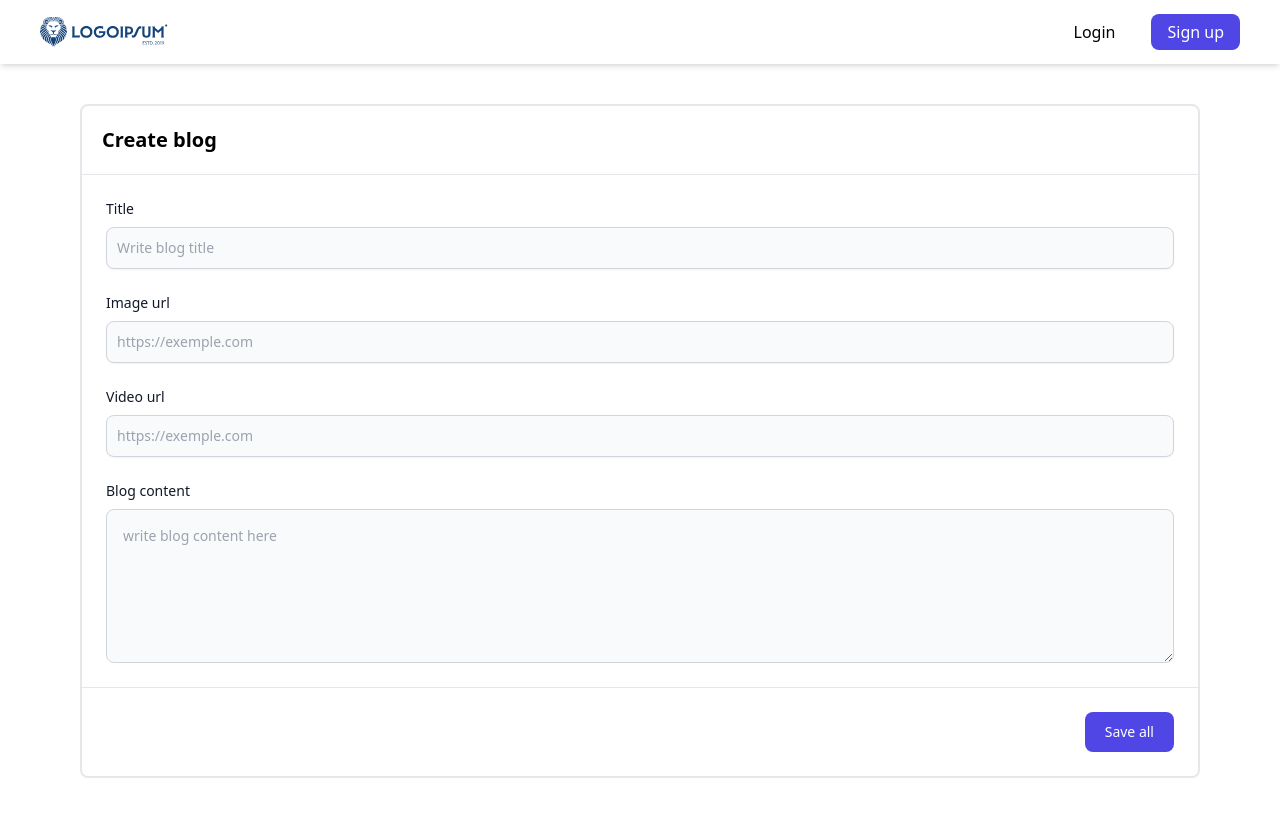
After one commit to Taha-mlaiki/yc_Drive-2, a PHP site: page /Pages/createBlog.php in a window 1280 px wide. The commit adds this page. Run offline with PHP 8.4, Linux system fonts and the light colour scheme.

Commit message:
#57 Create the page where the user can create a blog

```diff
--- /dev/null
+++ b/Pages/createBlog.php
@@ -0,0 +1,49 @@
+<?php
+require_once "./components/header.php";
+require_once "./components/navbar.php";
+
+
+?>
+<main class="container">
+    <div class="bg-white  border-2 rounded-lg relative m-10">
+
+        <div class="flex items-start justify-between p-5 border-b rounded-t">
+            <h3 class="text-xl font-semibold">
+                Create blog
+            </h3>
+        </div>
+
+        <div class="p-6 space-y-6">
+            <form action="#">
+                <div class=" flex flex-col gap-6">
+                    <div>
+                        <label for="title" class="text-sm font-medium text-gray-900 block mb-2">Title</label>
+                        <input type="text" name="title" id="title" class="shadow-sm bg-gray-50 border border-gray-300 text-gray-900 sm:text-sm rounded-lg focus:ring-cyan-600 focus:border-cyan-600 block w-full p-2.5" placeholder="Write blog title" required="">
+                    </div>
+                    <div>
+                        <label for="image" class="text-sm font-medium text-gray-900 block mb-2">Image url</label>
+                        <input type="text" name="image" id="image" class="shadow-sm bg-gray-50 border border-gray-300 text-gray-900 sm:text-sm rounded-lg focus:ring-cyan-600 focus:border-cyan-600 block w-full p-2.5" placeholder="https://exemple.com" required="">
+                    </div>
+                    <div>
+                        <label for="video" class="text-sm font-medium text-gray-900 block mb-2">Video url</label>
+                        <input type="text" name="video" id="video" class="shadow-sm bg-gray-50 border border-gray-300 text-gray-900 sm:text-sm rounded-lg focus:ring-cyan-600 focus:border-cyan-600 block w-full p-2.5" placeholder="https://exemple.com" required="">
+                    </div>
+                    <div class="col-span-full">
+                        <label for="content" class="text-sm font-medium text-gray-900 block mb-2">Blog content</label>
+                        <textarea id="content" rows="6" class="bg-gray-50 border border-gray-300 text-gray-900 sm:text-sm rounded-lg focus:ring-cyan-600 focus:border-cyan-600 block w-full p-4" placeholder="write blog content here"></textarea>
+                    </div>
+                </div>
+            </form>
+        </div>
+
+        <div class="p-6 border-t border-gray-200 rounded-b flex justify-end">
+            <button class="text-white ms-auto bg-primary hover:bg-primary/80 focus:ring-4 focus:ring-primary/50 font-medium rounded-lg text-sm px-5 py-2.5 text-center" type="submit">Save all</button>
+        </div>
+
+    </div>
+</main>
+<script src="https://cdn.jsdelivr.net/npm/axios/dist/axios.min.js"></script>
+
+
+
+<?php require_once "./components/footer.php"; ?>
--- a/assets/css/style.css
+++ b/assets/css/style.css
@@ -670,6 +670,14 @@ video {
   grid-column: span 2 / span 2;
 }
 
+.col-span-6 {
+  grid-column: span 6 / span 6;
+}
+
+.col-span-full {
+  grid-column: 1 / -1;
+}
+
 .m-10 {
   margin: 2.5rem;
 }
@@ -1079,6 +1095,10 @@ video {
 
 .gap-3 {
   gap: 0.75rem;
+}
+
+.gap-6 {
+  gap: 1.5rem;
 }
 
 .gap-x-1 {
@@ -1219,6 +1251,11 @@ video {
   border-top-right-radius: 0.25rem;
 }
 
+.rounded-b {
+  border-bottom-right-radius: 0.25rem;
+  border-bottom-left-radius: 0.25rem;
+}
+
 .border {
   border-width: 1px;
 }
@@ -1227,12 +1264,20 @@ video {
   border-width: 2px;
 }
 
+.border-4 {
+  border-width: 4px;
+}
+
 .border-b {
   border-bottom-width: 1px;
 }
 
 .border-e-0 {
   border-inline-end-width: 0px;
+}
+
+.border-t {
+  border-top-width: 1px;
 }
 
 .border-none {
@@ -1997,6 +2075,11 @@ video {
   .sm\:text-3xl {
     font-size: 1.875rem;
     line-height: 2.25rem;
+  }
+
+  .sm\:text-sm {
+    font-size: 0.875rem;
+    line-height: 1.25rem;
   }
 }
 
```
Also changed, not shown: other parts of assets/css/style.css (+53 -0 lines).
